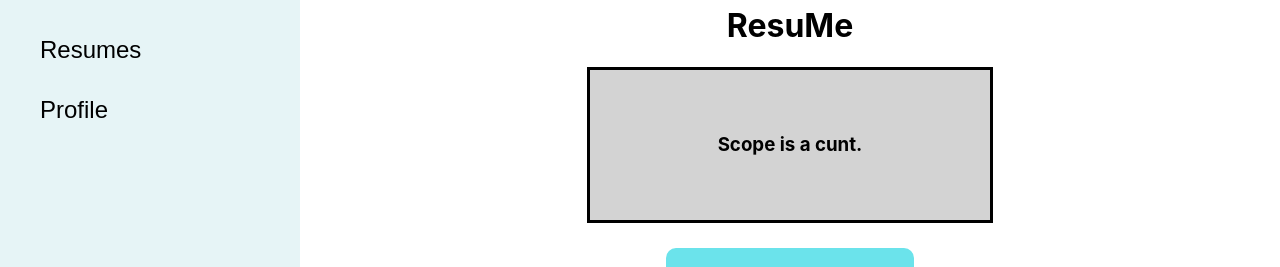
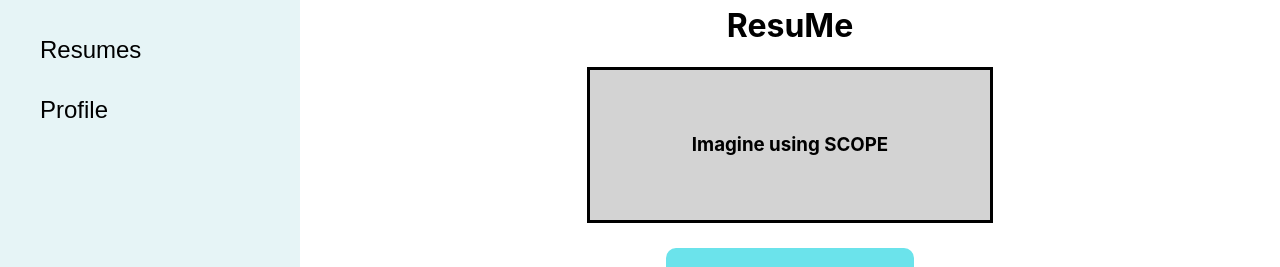
Before and after one commit to jlacsamana/resu-me-app, a React (Create React App) app: page / in a window 1280 px wide. Shown: the part 225-492 px from the top of the page. Built offline with nearby package versions, Linux system fonts and the light colour scheme; the HTML template or start-up script is replaced by a standard one.

Commit message:
Emergency commit

```diff
--- a/src/pages/HomePage.js
+++ b/src/pages/HomePage.js
@@ -34,7 +34,7 @@ export function HomePage() {
         <PageWrapper>
             <div style={HomePageStyle}>
                 <h1>ResuMe</h1>
-                <h3 style={DescriptionStyle}>Scope is a cunt.</h3>
+                <h3 style={DescriptionStyle}>Imagine using SCOPE</h3>
                 <div style={ButtonStyle}>
                     <NavigationButton text="Look for posting" destination='QuickApplier'/>
                 </div>
```
